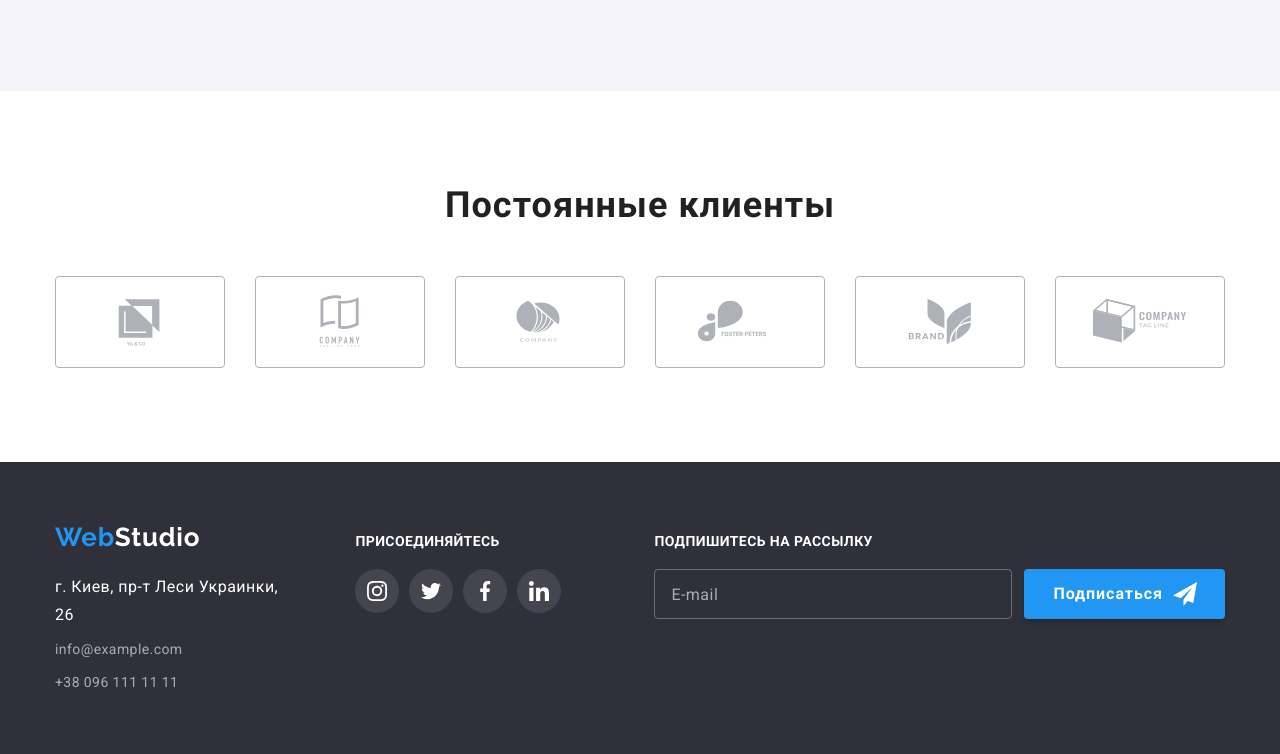
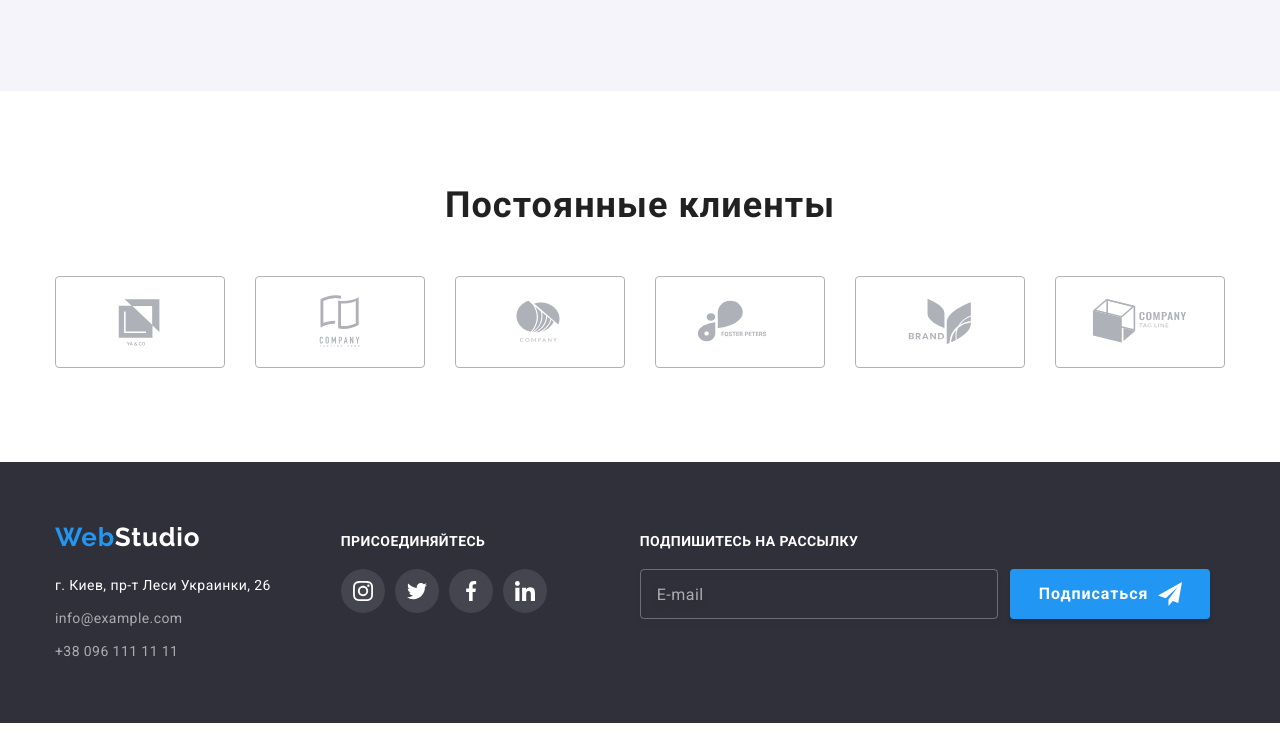
Before and after one commit to AnaOsa/goit-markup-hw-06, a plain HTML site: page index.html in a window 1280 px wide. Shown: the part 2213-2967 px from the top of the page. After the commit the page ends 2936 px from the top, so only its background shows below. Drawn offline with Linux system fonts and the light colour scheme.

Commit message:
Update styles.css

```diff
--- a/css/styles.css
+++ b/css/styles.css
@@ -403,6 +403,7 @@ img {
     margin-bottom: 9px;
 }
 .footer-contacts-link {
+    font-size: 14px;
     line-height: calc(24 / 14);
     font-weight: 400;
     letter-spacing: 0.03em;
@@ -456,10 +457,7 @@ img {
     letter-spacing: 0.03em;
     text-transform: uppercase;
 }
-/* .footer-form {
-    display: flex;
-    flex-direction: column;
-} */
+
 .footer-form-inner input {
     padding-left: 16px;
     padding-top: 15px;
```
